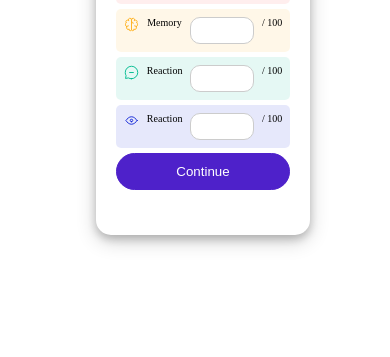
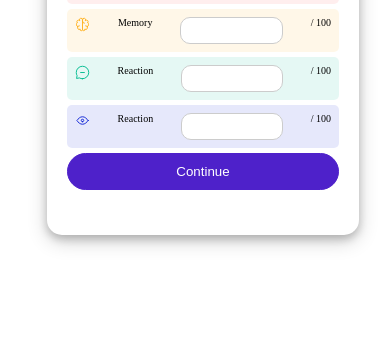
Before and after one commit to Zeinababoalsoud/Results_summary, a plain HTML site: page index.html in a window 390 px wide. Shown: the part 495-852 px from the top of the page. Drawn offline with Linux system fonts and the light colour scheme.

Commit message:
secondCommit

```diff
--- a/css/style.css
+++ b/css/style.css
@@ -151,6 +151,7 @@ input{
     #container{
         flex-direction: column;
         height: 600px;
+        width:60%;
 
     }
     #container>div{
@@ -161,7 +162,20 @@ input{
         padding:20px;
         display: flex;
     }
+  }
+@media only screen and (max-width: 400px) {
+    #container{
+        flex-direction: column;
+        height: 600px;
+        width:80%;
 
-
-
+    }
+    #container>div{
+        width:100%;
+    }
+    #two{
+        box-sizing: border-box;
+        padding:20px;
+        display: flex;
+    }
   }
```
